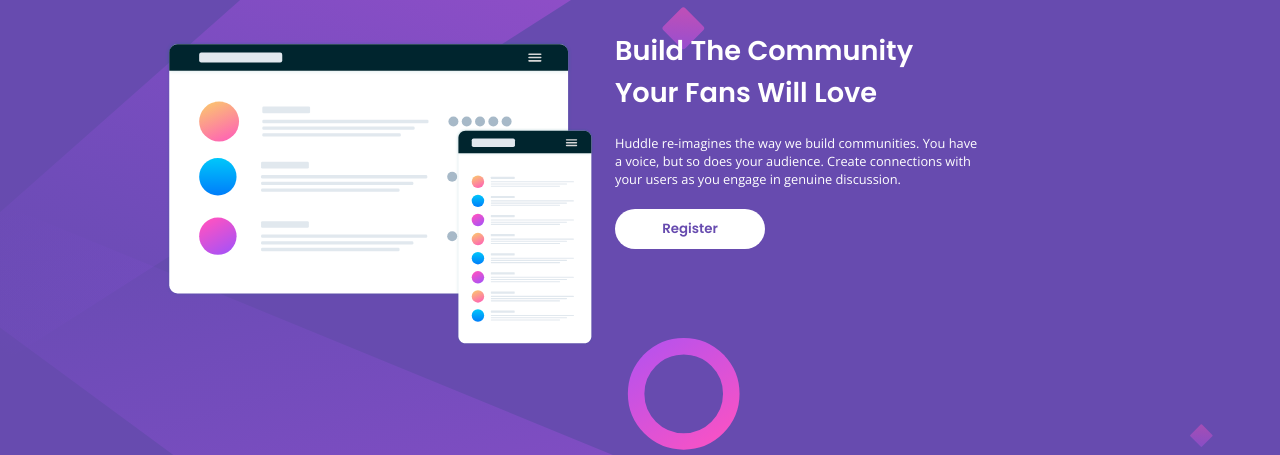
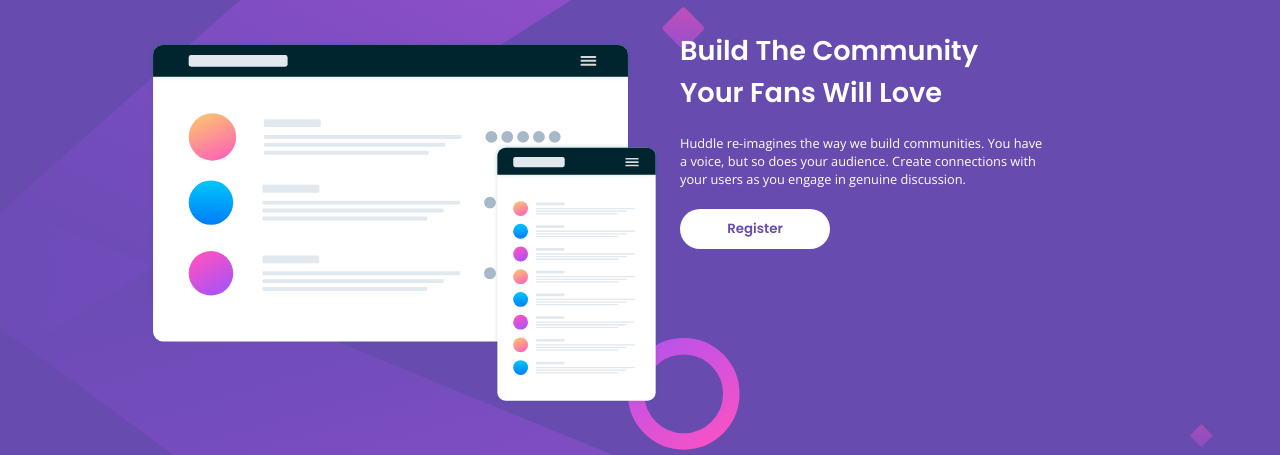
Before and after one commit to alencardotpy/huddle-landing-page-with-single-introductory-section, a plain HTML site: page index.html in a window 1280 px wide. Shown: the part 153-608 px from the top of the page. Drawn offline with nearby package versions, Linux system fonts and the light colour scheme.

Commit message:
Update style.css

```diff
--- a/css/style.css
+++ b/css/style.css
@@ -198,7 +198,7 @@ body {
   }
   .main_container__hero__image {
     width: 40vw;
-    max-width: 430px;
+    max-width: 530px;
   }
   .main_container__title_container {
     grid-area: title;
```
